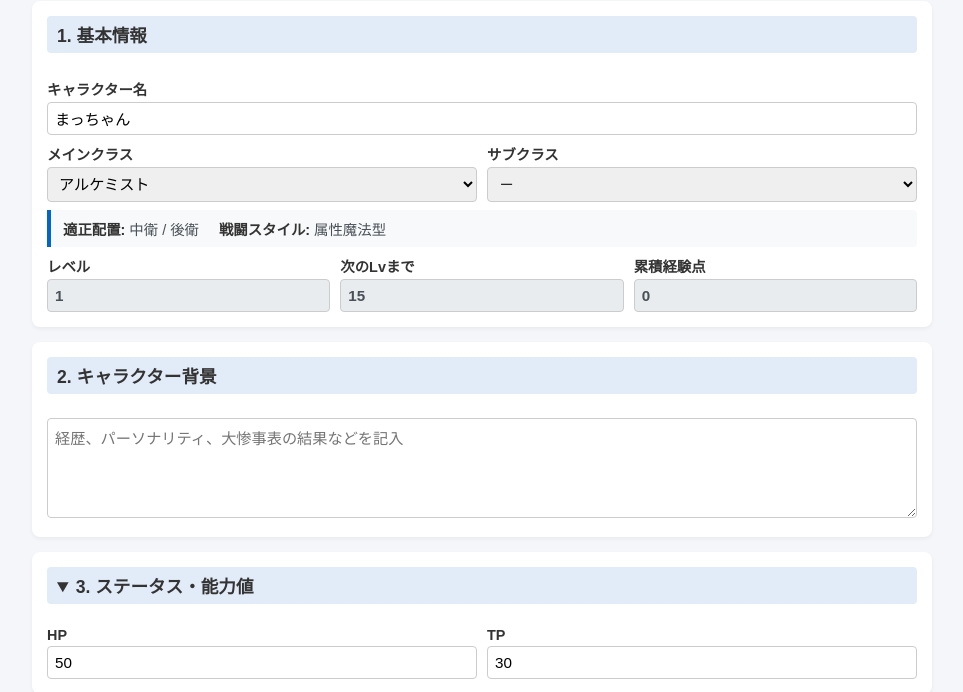
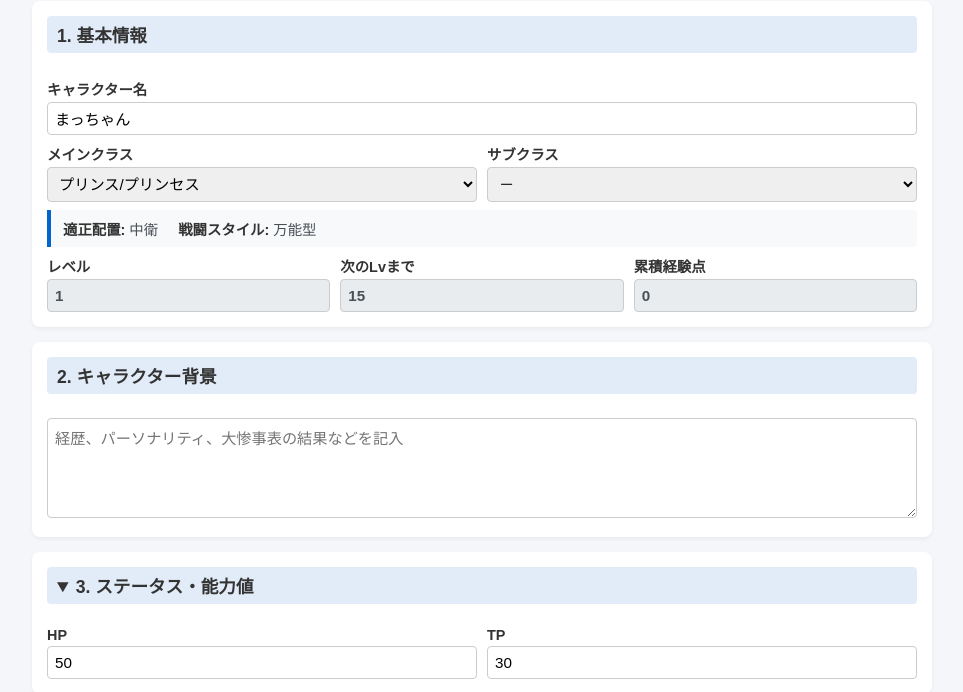
Before and after one commit to Kaede5894/NSSQ_CharacterSheet_tool, a plain HTML site: page index.html in a window 1280 px wide. Shown: the part 108-800 px from the top of the page, without its empty margins (158-1121 px from the left). Drawn offline with Linux system fonts and the light colour scheme.

Commit message:
Update index.html

```diff
--- a/index.html
+++ b/index.html
@@ -153,72 +153,64 @@
     </div>
 
     <script>
-        // 31種類の全クラスデータ（前中後衛の配置と型を定義）
-        const classData = {
-            "プリンス/プリンセス": { pos: "前衛 / 中衛 / 後衛", type: "万能支援型" },
-            "ソードマン": { pos: "前衛", type: "物理アタッカー型" },
-            "レンジャー": { pos: "後衛", type: "偵察・遠隔攻撃型" },
-            "パラディン": { pos: "前衛", type: "防御・盾役型" },
-            "ダークハンター": { pos: "前衛", type: "拘束・状態異常型" },
-            "メディック": { pos: "中衛 / 後衛", type: "回復・支援型" },
-            "アルケミスト": { pos: "中衛 / 後衛", type: "属性魔法型" },
-            "バード": { pos: "後衛", type: "強化・支援型" },
-            "ブシドー": { pos: "前衛", type: "白兵アタッカー型" },
-            "カースメーカー": { pos: "後衛", type: "呪言・妨害型" },
-            "ガンナー": { pos: "後衛", type: "銃撃アタッカー型" },
-            "ドクトルマグス": { pos: "前衛 / 中衛", type: "近接回復・支援型" },
-            "ウォーリアー": { pos: "前衛", type: "重物理アタッカー型" },
-            "ファランクス": { pos: "前衛", type: "重盾・防御型" },
-            "パイレーツ": { pos: "前衛 / 中衛", type: "変則物理型" },
-            "シノビ": { pos: "前衛 / 中衛", type: "分身・隠密型" },
-            "モンク": { pos: "前衛 / 中衛", type: "格闘回復型" },
-            "ゾディアック": { pos: "後衛", type: "天体魔法型" },
-            "ビーストキング": { pos: "中衛 / 後衛", type: "魔獣使役型" },
-            "バリスタ": { pos: "後衛", type: "重砲撃型" },
-            "ファーマー": { pos: "後衛", type: "採取・探索型" },
-            "ショーグン": { pos: "前衛", type: "二刀・号令型" },
-            "ナイトシーカー": { pos: "前衛", type: "状態異常特化型" },
-            "フォートレス": { pos: "前衛", type: "鉄壁防御型" },
-            "スナイパー": { pos: "後衛", type: "精密射撃型" },
-            "ルーンマスター": { pos: "後衛", type: "ルーン魔法型" },
-            "ダンサー": { pos: "前衛 / 中衛", type: "踊り・バフ型" },
-            "ミスティック": { pos: "中衛 / 後衛", type: "陣術・妨害型" },
-            "モノノフ": { pos: "前衛", type: "捨て身アタッカー型" },
-            "インペリアル": { pos: "前衛", type: "重装騎兵・爆発力型" },
-            "ハイランダー": { pos: "前衛", type: "槍・HP代償型" }
-        };
+    // 全クラスデータを保持するオブジェクト
+    let classData = {};
+
+    // GitHub上の classes_data.json を非同期取得して初期化する関数
+    async function loadClassData() {
+      try {
+        const response = await fetch('classes_data.json');
+        if (!response.ok) throw new Error('HTTPエラー: ' + response.status);
+
+        const dataList = await response.json();
+
+        classData = {};
+        dataList.forEach(item => {
+          // position_type ("中衛／万能型" など) を配置と戦闘スタイルに分割
+          let pos = "-";
+          let type = "-";
+          if (item.position_type) {
+            const parts = item.position_type.split(/[／/]/);
+            pos = parts[0] || "-";
+            type = parts[1] || "-";
+          }
+          classData[item.class_name] = { pos, type };
+        });
+
+        // データの読み込み完了後にセレクトボックスを初期化
+        initClassSelectors();
+      } catch (error) {
+        console.error('クラスデータの読み込みに失敗しました:', error);
+      }
+    }
 
     // 経験点とレベルの閾値データ (Lv1〜15)
     const expTable = [
-            { level: 1, cumulative: 0 },
-            { level: 2, cumulative: 15 },
-            { level: 3, cumulative: 35 },
-            { level: 4, cumulative: 60 },
-            { level: 5, cumulative: 90 },
-            { level: 6, cumulative: 125 },
-            { level: 7, cumulative: 165 },
-            { level: 8, cumulative: 210 },
-            { level: 9, cumulative: 260 },
-            { level: 10, cumulative: 315 },
-            { level: 11, cumulative: 375 },
-            { level: 12, cumulative: 440 },
-            { level: 13, cumulative: 510 },
-            { level: 14, cumulative: 585 },
-            { level: 15, cumulative: 665 }
+      { level: 1, cumulative: 0 }, { level: 2, cumulative: 15 }, { level: 3, cumulative: 35 },
+      { level: 4, cumulative: 60 }, { level: 5, cumulative: 90 }, { level: 6, cumulative: 125 },
+      { level: 7, cumulative: 165 }, { level: 8, cumulative: 210 }, { level: 9, cumulative: 260 },
+      { level: 10, cumulative: 315 }, { level: 11, cumulative: 375 }, { level: 12, cumulative: 440 },
+      { level: 13, cumulative: 510 }, { level: 14, cumulative: 585 }, { level: 15, cumulative: 665 }
     ];
 
     function encryptData(str) { return btoa(unescape(encodeURIComponent(str))); }
     function decryptData(base64Str) { return decodeURIComponent(escape(atob(base64Str))); }
 
     // クラスのセレクトボックスを初期化・更新する
-        function initClassSelectors(selectedMain = "アルケミスト", selectedSub = "－") {
+    function initClassSelectors(selectedMain = null, selectedSub = "－") {
       const mainSelect = document.getElementById('mainClass');
       mainSelect.innerHTML = '';
-            Object.keys(classData).forEach(cls => {
+
+      const classNames = Object.keys(classData);
+      if (classNames.length === 0) return;
+
+      const defaultMain = selectedMain || classNames[0];
+
+      classNames.forEach(cls => {
         const opt = document.createElement('option');
         opt.value = cls;
         opt.textContent = cls;
-                if (cls === selectedMain) opt.selected = true;
+        if (cls === defaultMain) opt.selected = true;
         mainSelect.appendChild(opt);
       });
 
@@ -231,27 +223,23 @@
       const mainSelect = document.getElementById('mainClass');
       const currentMain = mainSelect.value;
       const info = classData[currentMain] || { pos: "-", type: "-" };
-
       document.getElementById('infoPosition').textContent = info.pos;
       document.getElementById('infoType').textContent = info.type;
     }
 
-        // メインクラス変更時にサブクラスの選択肢を更新する（メインと同一のものを除外）
+    // メインクラス変更時にサブクラスの選択肢を更新する
     function updateSubClassOptions(preferredSub = null) {
       const mainSelect = document.getElementById('mainClass');
       const subSelect = document.getElementById('subClass');
       const currentMain = mainSelect.value;
       const currentSub = preferredSub !== null ? preferredSub : subSelect.value;
-
       subSelect.innerHTML = '';
 
-            // 「－」の選択肢を追加
       const noneOpt = document.createElement('option');
       noneOpt.value = "－";
       noneOpt.textContent = "－";
       subSelect.appendChild(noneOpt);
 
-            // メインクラス以外の30個を追加
       Object.keys(classData).forEach(cls => {
         if (cls !== currentMain) {
           const opt = document.createElement('option');
@@ -261,13 +249,8 @@
         }
       });
 
-            // 以前選んでいたサブクラスが有効なら維持、不整合なら「－」にする
       const match = Array.from(subSelect.options).some(opt => opt.value === currentSub);
-            if (match) {
-                subSelect.value = currentSub;
-            } else {
-                subSelect.value = "－";
-            }
+      subSelect.value = match ? currentSub : "－";
       updatePreview();
     }
 
@@ -280,8 +263,7 @@
     function recalculateLevelAndExp() {
       let totalExp = 0;
       document.querySelectorAll('.sc-exp').forEach(input => {
-                const val = parseInt(input.value) || 0;
-                totalExp += val;
+        totalExp += parseInt(input.value) || 0;
       });
 
       let currentLevel = 1;
@@ -290,23 +272,13 @@
       for (let i = 0; i < expTable.length; i++) {
         if (totalExp >= expTable[i].cumulative) {
           currentLevel = expTable[i].level;
-                    if (i + 1 < expTable.length) {
-                        nextCumulative = expTable[i + 1].cumulative;
-                    } else {
-                        nextCumulative = expTable[i].cumulative;
-                    }
+          nextCumulative = (i + 1 < expTable.length) ? expTable[i + 1].cumulative : expTable[i].cumulative;
         } else {
           break;
         }
       }
 
-            let needed = 0;
-            if (currentLevel >= expTable[expTable.length - 1].level) {
-                needed = 0;
-            } else {
-                needed = nextCumulative - totalExp;
-            }
-
+      const needed = (currentLevel >= expTable[expTable.length - 1].level) ? 0 : (nextCumulative - totalExp);
       document.getElementById('cumulativeExp').value = totalExp;
       document.getElementById('nextExpNeeded').value = needed;
       document.getElementById('charLevel').value = currentLevel;
@@ -436,21 +408,19 @@
     function loadEncryptedFile(event) {
       const file = event.target.files[0];
       if (!file) return;
+
       const reader = new FileReader();
       reader.onload = function(e) {
         try {
           const data = JSON.parse(decryptData(e.target.result));
           document.getElementById('charName').value = data.charName || '';
-
-                    const loadedMain = data.mainClass || 'アルケミスト';
+          const loadedMain = data.mainClass || null;
           const loadedSub = data.subClass || '－';
           initClassSelectors(loadedMain, loadedSub);
-
           document.getElementById('hp').value = data.hp || '50';
           document.getElementById('tp').value = data.tp || '30';
           document.getElementById('charBackground').value = data.charBackground || '';
 
-                    // シナリオリストの復元
           const list = document.getElementById('scenarioList');
           list.innerHTML = '';
           if (data.scenarios && data.scenarios.length > 0) {
@@ -458,7 +428,6 @@
           } else {
             addScenarioField();
           }
-
           recalculateLevelAndExp();
           alert('データを正常に読み込みました！');
         } catch (err) {
@@ -468,9 +437,11 @@
       reader.readAsText(file);
     }
 
-        // 初期化実行
-        initClassSelectors();
+    // 画面読み込み開始
+    document.addEventListener('DOMContentLoaded', () => {
+      loadClassData();
       addScenarioField();
+    });
     </script>
 </body>
 </html>
```
Lines whose indentation alone changed are shown as unchanged.
